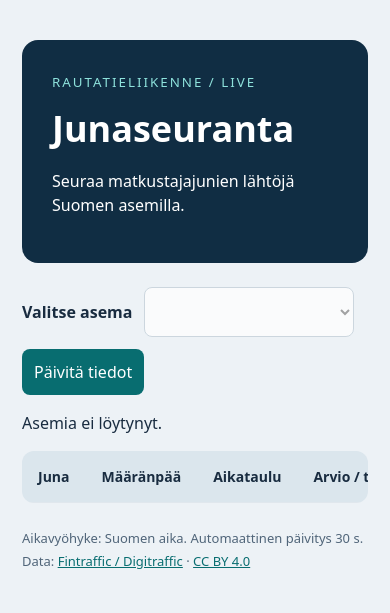
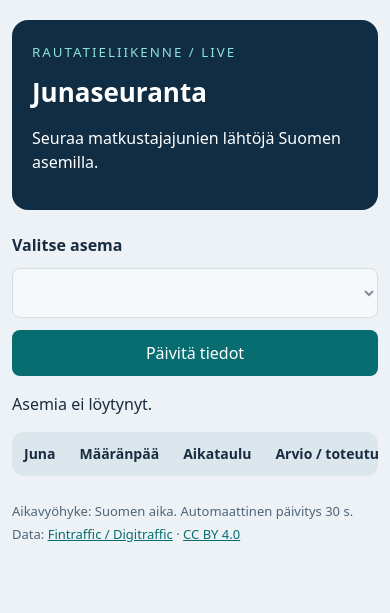
Before and after one commit to petesippala1/junaprojekti, a Flask app: page / in a window 390 px wide. Shown: the top 613 px of the page. Run offline with Flask 3, Linux system fonts and the light colour scheme; data that the repository does not hold is empty.

Commit message:
Refactor CSS and improve accessibility and responsiveness

```diff
--- a/static/style.css
+++ b/static/style.css
@@ -1 +1,272 @@
-*{box-sizing:border-box}body{margin:0;background:#edf2f6;color:#192c40;font:16px system-ui,sans-serif}main{max-width:1100px;margin:40px auto;padding:0 22px}header{background:#102d43;color:white;padding:30px;border-radius:16px;margin-bottom:24px}header small{letter-spacing:.15em;color:#8ee2dc}h1{font-size:36px;margin:12px 0}p{line-height:1.5}.controls{display:flex;align-items:center;gap:12px;flex-wrap:wrap}label{font-weight:bold}select,button{font:inherit;padding:12px;border:1px solid #becbd5;border-radius:8px}select{background:white;min-width:210px}button{background:#086d70;color:white;cursor:pointer;border:0}.tablewrap{overflow:auto;background:white;border-radius:12px}table{border-collapse:collapse;width:100%;white-space:nowrap}th,td{padding:16px;text-align:left;border-bottom:1px solid #e0e7ed}th{background:#dbe6ed;font-size:14px}td:first-child{font-weight:bold}.late,.cancelled{color:#b42318;font-weight:bold}.ok{color:#08734d}footer{font-size:13px;color:#506579;margin-top:24px;line-height:1.8}td small{display:block;color:#536879}a{color:#086d70}
+
+/* ==============================
+   CSS-muuttujat
+   ============================== */
+
+:root {
+    --color-background: #edf2f6;
+    --color-surface: #ffffff;
+    --color-text: #192c40;
+    --color-primary: #102d43;
+    --color-secondary: #086d70;
+    --color-secondary-hover: #065759;
+    --color-accent: #8ee2dc;
+
+    --color-error: #b42318;
+    --color-success: #08734d;
+    --color-muted: #536879;
+    --color-footer: #506579;
+
+    --color-border: #becbd5;
+    --color-table-border: #e0e7ed;
+    --color-table-header: #dbe6ed;
+
+    --font-family: system-ui, sans-serif;
+    --font-size: 1rem;
+
+    --radius-small: 8px;
+    --radius-medium: 12px;
+    --radius-large: 16px;
+
+    --content-width: 1100px;
+}
+
+/* ==============================
+   Perustyylit
+   ============================== */
+
+*,
+*::before,
+*::after {
+    box-sizing: border-box;
+}
+
+body {
+    margin: 0;
+    background: var(--color-background);
+    color: var(--color-text);
+    font-family: var(--font-family);
+    font-size: var(--font-size);
+}
+
+main {
+    max-width: var(--content-width);
+    margin: 40px auto;
+    padding: 0 22px;
+}
+
+h1 {
+    font-size: 2.25rem;
+    margin: 12px 0;
+}
+
+p {
+    line-height: 1.5;
+}
+
+a {
+    color: var(--color-secondary);
+}
+
+a:hover {
+    color: var(--color-secondary-hover);
+}
+
+/* ==============================
+   Otsake
+   ============================== */
+
+header {
+    background: var(--color-primary);
+    color: var(--color-surface);
+    padding: 30px;
+    border-radius: var(--radius-large);
+    margin-bottom: 24px;
+}
+
+header small {
+    letter-spacing: 0.15em;
+    color: var(--color-accent);
+}
+
+header a {
+    color: var(--color-accent);
+}
+
+header a:hover {
+    color: var(--color-surface);
+}
+
+/* ==============================
+   Lomake-elementit
+   ============================== */
+
+.controls {
+    display: flex;
+    align-items: center;
+    gap: 12px;
+    flex-wrap: wrap;
+}
+
+label {
+    font-weight: bold;
+}
+
+select,
+button {
+    font: inherit;
+    padding: 12px;
+    min-height: 44px;
+    border: 1px solid var(--color-border);
+    border-radius: var(--radius-small);
+}
+
+select {
+    background: var(--color-surface);
+    color: var(--color-text);
+    min-width: 210px;
+    max-width: 100%;
+}
+
+button {
+    background: var(--color-secondary);
+    color: var(--color-surface);
+    cursor: pointer;
+    border: 0;
+    transition: background-color 0.2s ease;
+}
+
+button:hover:not(:disabled) {
+    background: var(--color-secondary-hover);
+}
+
+button:disabled,
+select:disabled {
+    opacity: 0.5;
+    cursor: not-allowed;
+}
+
+/* ==============================
+   Saavutettavuus
+   ============================== */
+
+button:focus-visible,
+select:focus-visible,
+a:focus-visible,
+.tablewrap:focus-visible {
+    outline: 3px solid var(--color-secondary);
+    outline-offset: 4px;
+}
+
+header a:focus-visible,
+header button:focus-visible,
+header select:focus-visible {
+    outline-color: var(--color-accent);
+}
+
+/* ==============================
+   Taulukko
+   ============================== */
+
+.tablewrap {
+    overflow: auto;
+    background: var(--color-surface);
+    border-radius: var(--radius-medium);
+}
+
+table {
+    border-collapse: collapse;
+    width: 100%;
+    white-space: nowrap;
+}
+
+th,
+td {
+    padding: 16px;
+    text-align: left;
+    border-bottom: 1px solid var(--color-table-border);
+}
+
+th {
+    background: var(--color-table-header);
+    font-size: 0.875rem;
+}
+
+td:first-child {
+    font-weight: bold;
+}
+
+td small {
+    display: block;
+    color: var(--color-muted);
+}
+
+/* ==============================
+   Tilatiedot
+   ============================== */
+
+.late,
+.cancelled {
+    color: var(--color-error);
+    font-weight: bold;
+}
+
+.ok {
+    color: var(--color-success);
+}
+
+/* ==============================
+   Alatunniste
+   ============================== */
+
+footer {
+    font-size: 0.8125rem;
+    color: var(--color-footer);
+    margin-top: 24px;
+    line-height: 1.8;
+}
+
+/* ==============================
+   Responsiivisuus
+   ============================== */
+
+@media (max-width: 600px) {
+    main {
+        margin: 20px auto;
+        padding: 0 12px;
+    }
+
+    header {
+        padding: 20px;
+    }
+
+    h1 {
+        font-size: 1.625rem;
+    }
+
+    .controls {
+        flex-direction: column;
+        align-items: stretch;
+    }
+
+    select,
+    button {
+        min-width: 0;
+        width: 100%;
+    }
+
+    th,
+    td {
+        padding: 12px;
+    }
+}
+
+/* ==============================
+   Vähennetty liike
+   ============================== */
+
+@media (prefers-reduced-motion: reduce) {
+    button {
+        transition: none;
+    }
+}
```
